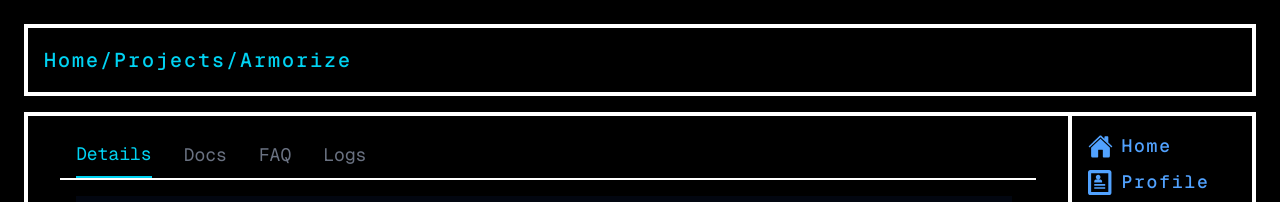
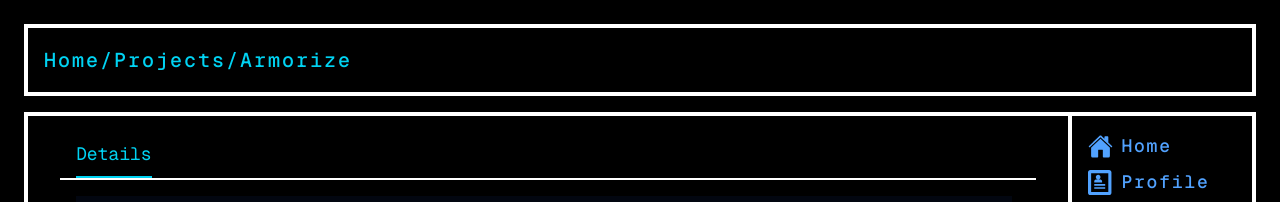
Before and after one commit to Danang-Bahtiar/web-profile, a Next.js app: page /project/armorize in a window 1280 px wide. Shown: the top 202 px of the page. Built offline with nearby package versions, Linux system fonts and the light colour scheme.

Commit message:
[Monday, 24 Nov 2025] - added Armorize GDD

```diff
--- a/src/app/project/armorize/page.js
+++ b/src/app/project/armorize/page.js
@@ -26,10 +26,7 @@
       content={
         <ProjectLayout
           tabs={[
-            { key: "details", label: "Details", content: <Details /> },
-            { key: "docs", label: "Docs", content: <Docs /> },
-            { key: "faq", label: "FAQ", content: <FAQ /> },
-            { key: "logs", label: "Logs", content: <Logs /> },
+            { key: "details", label: "Details", content: <Details /> }
           ]}
         />
       }
```
